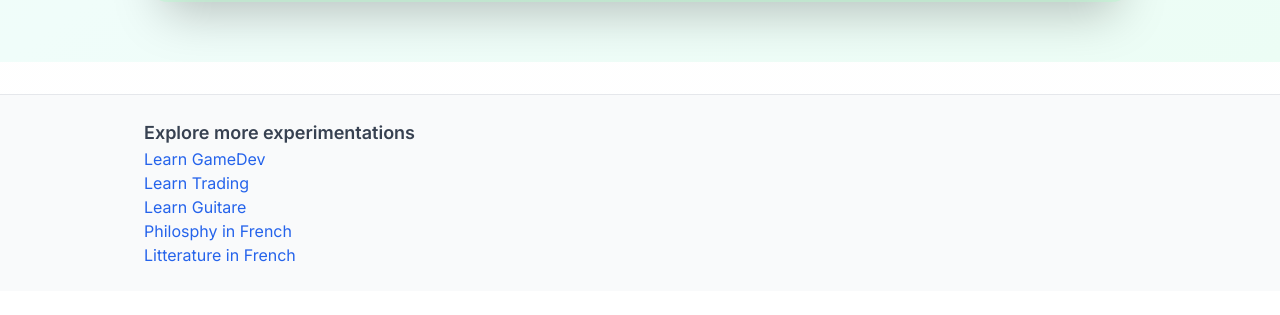
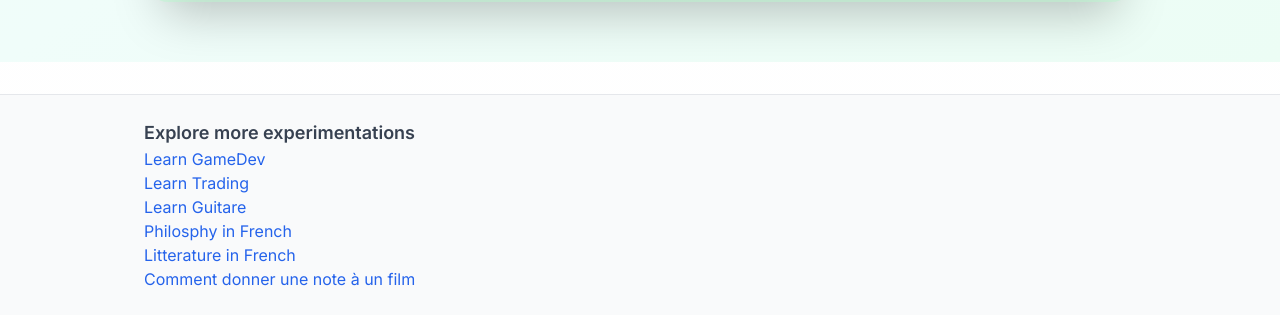
Before and after one commit to nazimboudeffa/codewithadu-de-static, a plain HTML site: page index.html in a window 1280 px wide. Shown: the part 4604-4919 px from the top of the page. Before the commit the page ends 4895 px from the top, so only its background shows below. Drawn offline with nearby package versions, Linux system fonts and the light colour scheme.

Commit message:
new experiment

```diff
--- a/index.html
+++ b/index.html
@@ -195,6 +195,7 @@
         <a href="https://learn-guitare-next16-phaser3.vercel.app" class="text-blue-600 hover:underline" target="_blank" rel="noopener noreferrer">Learn Guitare</a>
         <a href="https://philo-next16.vercel.app" class="text-blue-600 hover:underline" target="_blank" rel="noopener noreferrer">Philosphy in French</a>
         <a href="https://malitterature.vercel.app" class="text-blue-600 hover:underline" target="_blank" rel="noopener noreferrer">Litterature in French</a>
+        <a href="https://senscritique.codewithadu.de" class="text-blue-600 hover:underline" target="_blank" rel="noopener noreferrer">Comment donner une note à un film</a>
       </div>
     </footer>
 
```
